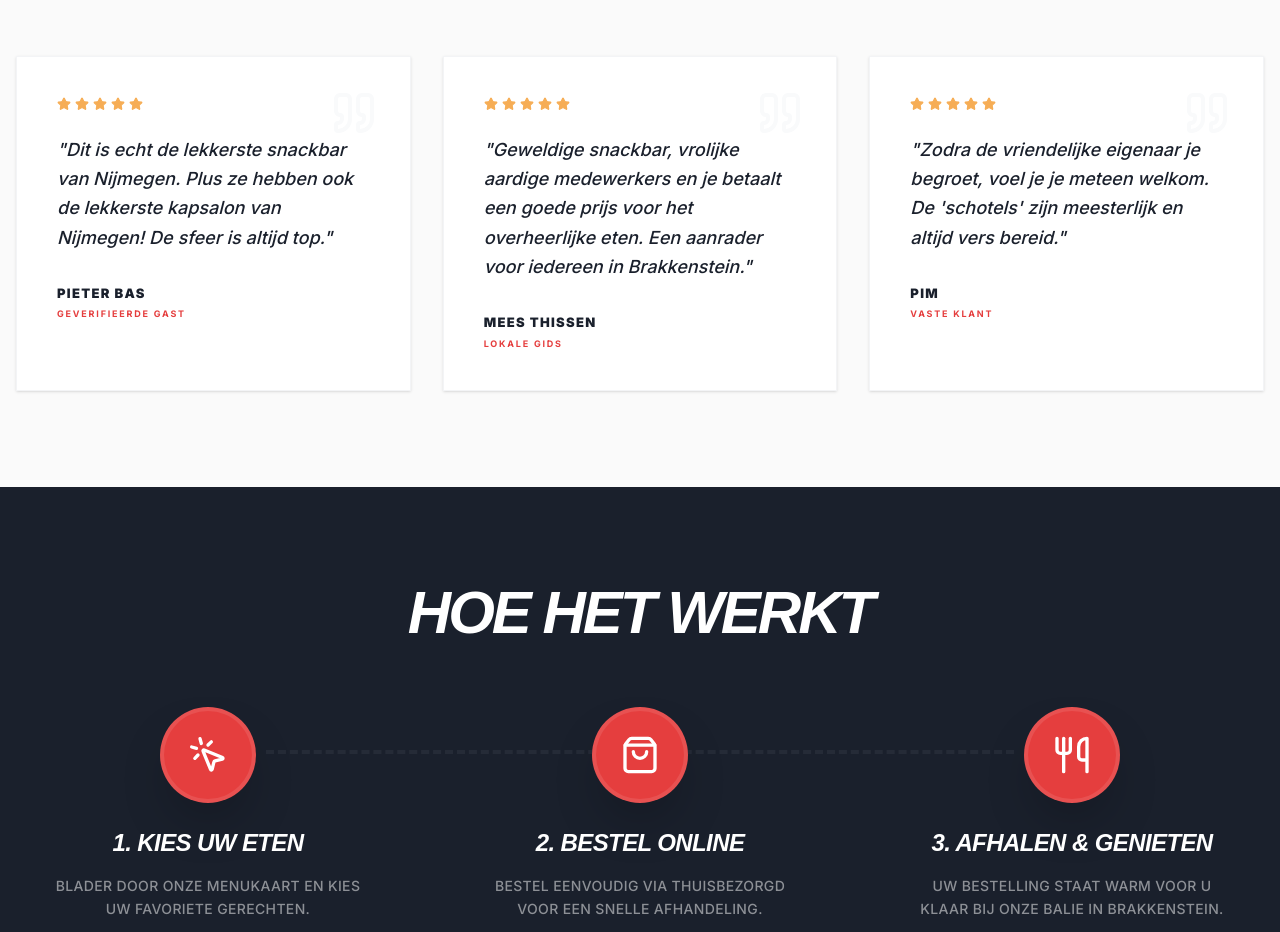
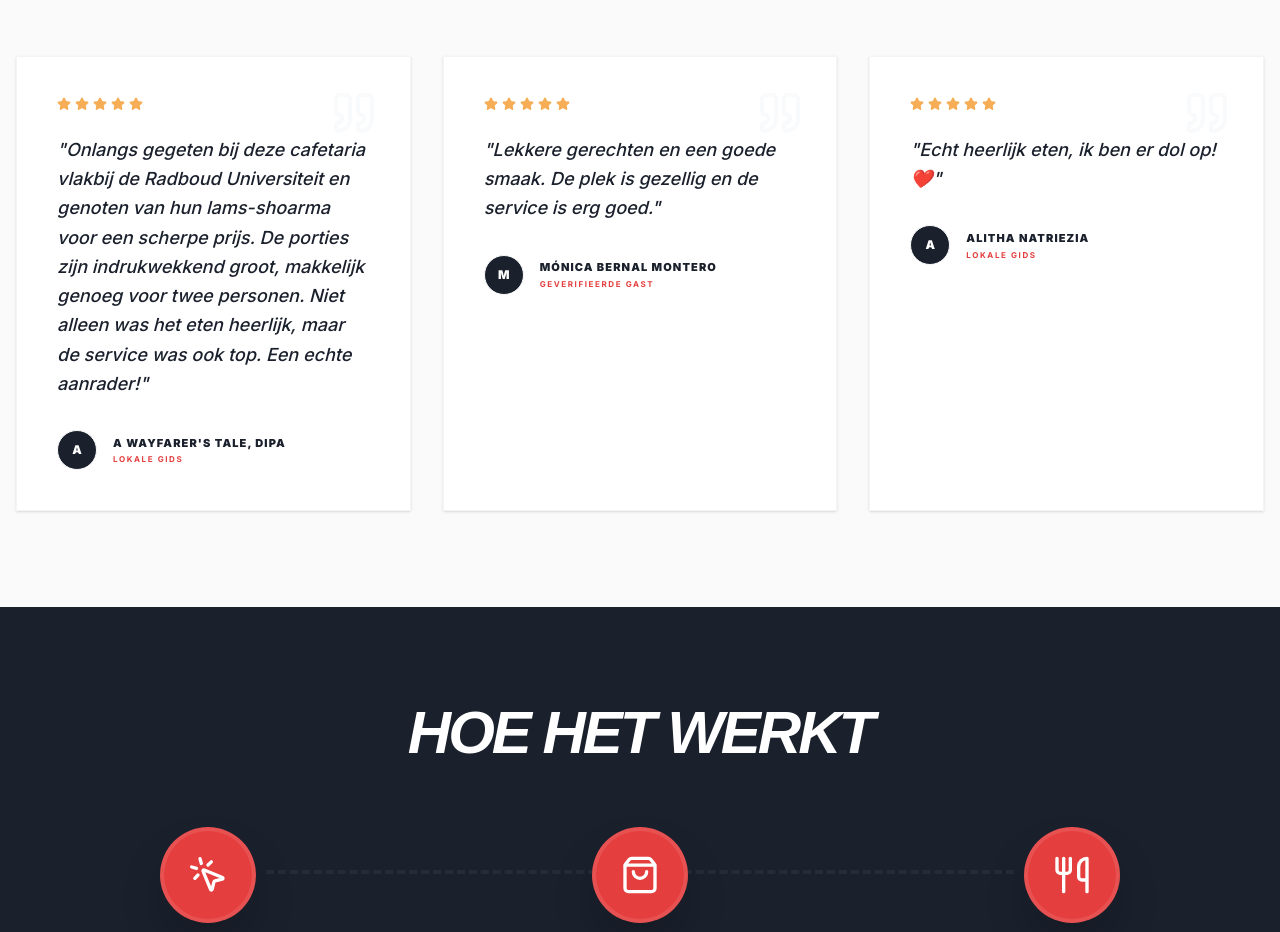
Before and after one commit to maximetdoucet-glitch/Cafeteria-De-Fest, a Next.js app: page / in a window 1280 px wide. Shown: the part 2020-2952 px from the top of the page. Built offline with nearby package versions, Linux system fonts and the light colour scheme.

Commit message:
feat: integrate authentic google reviews from screenshots

```diff
--- a/src/components/pages/ReviewsContent.tsx
+++ b/src/components/pages/ReviewsContent.tsx
@@ -11,60 +11,60 @@ export default function ReviewsContent() {
 
   const allReviews = [
     {
-      name: "Pieter Bas",
-      date: "14 nov 2023",
+      name: "A Wayfarer's Tale, Dipa",
+      date: "2 jaar geleden",
       text: t('reviews.item1.text'),
+      stars: 5,
+      tag: t('reviews.tag.guide')
+    },
+    {
+      name: "Mónica Bernal Montero",
+      date: "10 maanden geleden",
+      text: t('reviews.item2.text'),
       stars: 5,
       tag: t('reviews.tag.verified')
     },
     {
-      name: "Mees Thissen",
-      date: "5 jun 2023",
-      text: t('reviews.item2.text'),
+      name: "Alitha Natriezia",
+      date: "3 jaar geleden",
+      text: t('reviews.item3.text'),
       stars: 5,
       tag: t('reviews.tag.guide')
     },
     {
-      name: "Pim",
-      date: "30 jun 2023",
-      text: t('reviews.item3.text'),
+      name: "Anna Tőkés",
+      date: "8 jaar geleden",
+      text: t('reviews.item4.text'),
       stars: 5,
-      tag: t('reviews.tag.customer')
+      tag: t('reviews.tag.verified')
     },
     {
-      name: "Ina",
-      date: "1 feb 2024",
-      text: t('reviews.item4.text'),
+      name: "Lynn Le",
+      date: "2 jaar geleden",
+      text: t('reviews.item5.text'),
       stars: 5,
-      tag: t('reviews.tag.resident')
+      tag: t('reviews.tag.verified')
     },
     {
-      name: "Lars",
-      date: "12 mrt 2024",
-      text: t('reviews.item5.text'),
-      stars: 4,
-      tag: t('reviews.tag.student')
-    },
-    {
-      name: "Sandra",
-      date: "20 mei 2024",
+      name: "Csaba Bálint",
+      date: "8 jaar geleden",
       text: t('reviews.item6.text'),
       stars: 5,
       tag: t('reviews.tag.verified')
     },
     {
-      name: "Jesse",
-      date: "15 jan 2024",
+      name: "Jelte Schermer",
+      date: "5 jaar geleden",
       text: t('reviews.item7.text'),
-      stars: 4,
-      tag: t('reviews.tag.customer')
+      stars: 5,
+      tag: t('reviews.tag.verified')
     },
     {
-      name: "Bram",
-      date: "3 sep 2023",
+      name: "Bram Thijssen",
+      date: "5 jaar geleden",
       text: t('reviews.item8.text'),
       stars: 5,
-      tag: t('reviews.tag.guide')
+      tag: t('reviews.tag.verified')
     }
   ];
 
@@ -91,7 +91,7 @@ export default function ReviewsContent() {
           </div>
         </section>
 
-        {/* Reviews Grid */}
+         {/* Reviews Grid */}
         <section className="py-24">
           <div className="container mx-auto px-4">
             <div className="columns-1 md:columns-2 lg:columns-3 gap-8 space-y-8">
@@ -113,7 +113,7 @@ export default function ReviewsContent() {
                    </p>
 
                    <div className="flex items-center gap-4">
-                      <div className="w-10 h-10 bg-brand-charcoal rounded-full flex items-center justify-center text-white font-black text-sm">
+                      <div className="w-10 h-10 bg-brand-charcoal rounded-full flex items-center justify-center text-white font-black text-sm overflow-hidden border border-gray-100 shadow-sm">
                          {review.name.charAt(0)}
                       </div>
                       <div>
--- a/src/components/sections/Testimonials.tsx
+++ b/src/components/sections/Testimonials.tsx
@@ -2,7 +2,6 @@
 
 import React from "react";
 import { Star, Quote, ChevronRight } from "lucide-react";
-import Link from "next/link";
 import { useLanguage } from "@/context/LanguageContext";
 
 export default function Testimonials() {
@@ -10,22 +9,22 @@ export default function Testimonials() {
 
   const testimonials = [
     {
-      name: "Pieter Bas",
+      name: "A Wayfarer's Tale, Dipa",
       text: t('testimonials.item1.text'),
       stars: 5,
-      tag: t('testimonials.verified')
+      tag: t('reviews.tag.guide')
     },
     {
-      name: "Mees Thissen",
+      name: "Mónica Bernal Montero",
       text: t('testimonials.item2.text'),
       stars: 5,
-      tag: "Lokale Gids"
+      tag: t('reviews.tag.verified')
     },
     {
-      name: "Pim",
+      name: "Alitha Natriezia",
       text: t('testimonials.item3.text'),
       stars: 5,
-      tag: "Vaste Klant"
+      tag: t('reviews.tag.guide')
     }
   ];
   return (
@@ -54,23 +53,28 @@ export default function Testimonials() {
         </div>
 
         <div className="grid grid-cols-1 md:grid-cols-3 gap-8">
-          {testimonials.map((t, idx) => (
+          {testimonials.map((tr, idx) => (
             <div key={idx} className="bg-white p-8 md:p-10 border border-gray-100 relative group hover:border-brand-red/20 transition-all shadow-sm hover:shadow-xl">
               <Quote className="absolute top-8 right-8 text-gray-50 group-hover:text-brand-red/10 transition-colors" size={48} />
 
               <div className="flex gap-1 mb-6">
-                {[...Array(t.stars)].map((_, i) => (
+                {[...Array(tr.stars)].map((_, i) => (
                   <Star key={i} size={14} className="fill-brand-yellow text-brand-yellow" />
                 ))}
               </div>
 
               <p className="text-brand-charcoal font-medium italic text-lg mb-8 leading-relaxed relative z-10">
-                "{t.text}"
+                &quot;{tr.text}&quot;
               </p>
 
-              <div>
-                <p className="font-black text-brand-charcoal uppercase tracking-widest text-[13px] mb-1">{t.name}</p>
-                <p className="text-brand-red font-bold uppercase tracking-[0.2em] text-[9px]">{t.tag}</p>
+              <div className="flex items-center gap-4">
+                <div className="w-10 h-10 bg-brand-charcoal rounded-full flex items-center justify-center text-white font-black text-xs overflow-hidden border border-gray-50">
+                  {tr.name.charAt(0)}
+                </div>
+                <div>
+                  <p className="font-black text-brand-charcoal uppercase tracking-widest text-[11px] mb-0.5">{tr.name}</p>
+                  <p className="text-brand-red font-bold uppercase tracking-[0.2em] text-[8px]">{tr.tag}</p>
+                </div>
               </div>
             </div>
           ))}
--- a/src/i18n/translations.ts
+++ b/src/i18n/translations.ts
@@ -43,9 +43,9 @@ export const translations = {
     'testimonials.title': 'Wat onze Gasten zeggen',
     'testimonials.subtitle': 'De stem van Brakkenstein. Al jaren een begrip in de wijk.',
     'testimonials.verified': 'Geverifieerde Gast',
-    'testimonials.item1.text': 'Dit is echt de lekkerste snackbar van Nijmegen. Plus ze hebben ook de lekkerste kapsalon van Nijmegen! De sfeer is altijd top.',
-    'testimonials.item2.text': 'Geweldige snackbar, vrolijke aardige medewerkers en je betaalt een goede prijs voor het overheerlijke eten. Een aanrader voor iedereen in Brakkenstein.',
-    'testimonials.item3.text': 'Zodra de vriendelijke eigenaar je begroet, voel je je meteen welkom. De \'schotels\' zijn meesterlijk en altijd vers bereid.',
+    'testimonials.item1.text': 'Onlangs gegeten bij deze cafetaria vlakbij de Radboud Universiteit en genoten van hun lams-shoarma voor een scherpe prijs. De porties zijn indrukwekkend groot, makkelijk genoeg voor twee personen. Niet alleen was het eten heerlijk, maar de service was ook top. Een echte aanrader!',
+    'testimonials.item2.text': 'Lekkere gerechten en een goede smaak. De plek is gezellig en de service is erg goed.',
+    'testimonials.item3.text': 'Echt heerlijk eten, ik ben er dol op! ❤️',
 
     // Location
     'location.title': 'KOM LANGS',
@@ -91,14 +91,14 @@ export const translations = {
     'reviews.cta.title': 'Heb je zelf genoten?',
     'reviews.cta.subtitle': 'Laat een recensie achter op Google en help ons Brakkenstein nog lekkerder te maken.',
     'reviews.cta.button': 'Laat een recensie achter',
-    'reviews.item1.text': 'Dit is echt de lekkerste snackbar van Nijmegen. Plus ze hebben ook de lekkerste kapsalon van Nijmegen! Ik ging hier sowieso 1x in de week een kapsalon scoren toen ik in de buurt woonde.',
-    'reviews.item2.text': 'Geweldige snackbar, vrolijke aardige medewerkers en je betaalt een goede prijs voor het overheerlijke eten. De sfeer is altijd gemoedelijk.',
-    'reviews.item3.text': 'Zeer vriendelijk en netjes. Zeker een aanrader en volgende keer kom ik weer! De friet is precies goed gebakken.',
-    'reviews.item4.text': 'Heerlijke friet, goede service en het is er altijd schoon. Kortom goede ervaring. De porties zijn ruim voldoende.',
-    'reviews.item5.text': 'Meesterlijk zijn de \'schotels\': combi\'s van friet met veel snacks en wat rauwkost. In tentamenperiodes de perfecte plek voor een snelle hap.',
-    'reviews.item6.text': 'Prima friettent, vriendelijke mensen en het eten is altijd warm en vers. De friet speciaal is mijn absolute favoriet.',
-    'reviews.item7.text': 'De variëteit aan snacks en hapjes die ze hier aanbieden is werkelijk indrukwekkend. Altijd goede kwaliteit.',
-    'reviews.item8.text': 'Beste snackbar van Nijmegen-Zuid. Snelle service en super aardig personeel. De kapsalon is nergens zo lekker als hier.',
+    'reviews.item1.text': 'Onlangs gegeten bij deze cafetaria vlakbij de Radboud Universiteit en genoten van hun lams-shoarma voor een scherpe prijs. De porties zijn indrukwekkend groot, makkelijk genoeg voor twee personen. Niet alleen was het eten heerlijk, maar de service was ook top. Een echte aanrader!',
+    'reviews.item2.text': 'Lekkere gerechten en een goede smaak. De plek is gezellig en de service is erg goed.',
+    'reviews.item3.text': 'Echt heerlijk eten, ik ben er dol op! ❤️',
+    'reviews.item4.text': 'Beste restaurant in Nijmegen! Het is echt goedkoop en het eten is geweldig. Hun pizza is heerlijk! De bediening is erg vriendelijk.',
+    'reviews.item5.text': 'Krokante sla, goede hoeveelheid kaas en saus, het vlees is goed gekruid en de frietjes zijn goed gebakken. De mensen die hier werken zijn ook erg vriendelijk. Beste kapsalon in Nijmegen :)',
+    'reviews.item6.text': 'Het eten is perfect, ze geven veel eten, geweldig! Het personeel is erg aardig en vriendelijk, de prijzen zijn laag.',
+    'reviews.item7.text': 'Super vriendelijke eigenaar, goed eten! Absoluut een aanrader',
+    'reviews.item8.text': 'Als je op zoek bent naar een snackbar, zoek dan niet verder! De Fest heeft het meest beleefde en vriendelijke personeel. Bovendien smaakt hun eten geweldig.',
     'reviews.tag.verified': 'Geverifieerde Gast',
     'reviews.tag.guide': 'Lokale Gids',
     'reviews.tag.customer': 'Vaste Klant',
@@ -277,9 +277,9 @@ export const translations = {
     'testimonials.title': 'What our Guests say',
     'testimonials.subtitle': 'The voice of Brakkenstein. A household name in the neighborhood for years.',
     'testimonials.verified': 'Verified Guest',
-    'testimonials.item1.text': 'This is really the best snack bar in Nijmegen. Plus they have the tastiest kapsalon in Nijmegen! The atmosphere is always great.',
-    'testimonials.item2.text': 'Great snack bar, cheerful friendly staff and you pay a good price for the delicious food. Recommended for everyone in Brakkenstein.',
-    'testimonials.item3.text': 'As soon as the friendly owner greets you, you feel welcome immediately. The \'schotels\' are masterpieces and always freshly prepared.',
+    'testimonials.item1.text': 'I recently dined at this cafeteria near Radboud University and had the pleasure of enjoying their lamb shoarma for a reasonable price. The portion size was impressively large, easily satisfying two people. Not only was the food delicious, but the service was also top-notch. Highly recommend!',
+    'testimonials.item2.text': 'Nice dishes with really good taste. The place is pleasant, and the service is very good.',
+    'testimonials.item3.text': 'Really taste food i love it ! ❤️',
 
     // Location
     'location.title': 'VISIT US',
@@ -325,14 +325,14 @@ export const translations = {
     'reviews.cta.title': 'Did you enjoy it yourself?',
     'reviews.cta.subtitle': 'Leave a review on Google and help us make Brakkenstein even tastier.',
     'reviews.cta.button': 'Leave a review',
-    'reviews.item1.text': 'This is really the best snack bar in Nijmegen. Plus they have the tastiest kapsalon in Nijmegen! I went here at least once a week for a kapsalon when I lived nearby.',
-    'reviews.item2.text': 'Great snack bar, cheerful friendly staff and you pay a good price for the delicious food. The atmosphere is always pleasant.',
-    'reviews.item3.text': 'Very friendly and neat. Definitely recommended and next time I\'ll come again! The fries are baked exactly right.',
-    'reviews.item4.text': 'Delicious fries, good service and it\'s always clean. Overall a great experience. The portions are more than enough.',
-    'reviews.item5.text': 'The \'schotels\' are masterpieces: combinations of fries with many snacks and some raw vegetables. During exam periods, the perfect place for a quick bite.',
-    'reviews.item6.text': 'Fine chip shop, friendly people and the food is always warm and fresh. The fries special is my absolute favorite.',
-    'reviews.item7.text': 'The variety of snacks and appetizers they offer here is truly impressive. Always good quality.',
-    'reviews.item8.text': 'Best snack bar in Nijmegen-South. Fast service and super nice staff. The kapsalon is nowhere as tasty as here.',
+    'reviews.item1.text': 'I recently dined at this cafeteria near Radboud University and had the pleasure of enjoying their lamb shoarma for a reasonable price. The portion size was impressively large, easily satisfying two people. Not only was the food delicious, but the service was also top-notch. Highly recommend!',
+    'reviews.item2.text': 'Nice dishes with really good taste. The place is pleasant, and the service is very good.',
+    'reviews.item3.text': 'Really taste food i love it ! ❤️',
+    'reviews.item4.text': 'Best restaurant in Nijmegen! It\'s really cheap and the food is amazing. Their pizza is delicious! The waiters are very friendly.',
+    'reviews.item5.text': 'Crispy lettuce, good amount of cheese and sauce, the meat is well-seasoned and fries are fried properly. The people who work here are also very friendly. Best kapsalon in nijmegen :)',
+    'reviews.item6.text': 'The food is perfect, they give a lot of food to eat, it\'s great! The staff is very nice and friendly, the prices are low.',
+    'reviews.item7.text': 'Super friendly owner, good food! Absolutely a recommendation',
+    'reviews.item8.text': 'When looking for a snackbar, look no further! In my experience the Fest has the most polite and friendly personal. Additionally their food taste awsome.',
     'reviews.tag.verified': 'Verified Guest',
     'reviews.tag.guide': 'Local Guide',
     'reviews.tag.customer': 'Regular Customer',
@@ -511,9 +511,9 @@ export const translations = {
     'testimonials.title': 'Was unsere Gäste sagen',
     'testimonials.subtitle': 'Die Stimme von Brakkenstein. Seit Jahren ein Begriff im Viertel.',
     'testimonials.verified': 'Verifizierter Gast',
-    'testimonials.item1.text': 'Das ist wirklich die beste Snackbar in Nimwegen. Außerdem haben sie den leckersten Kapsalon in Nimwegen! Die Atmosphäre ist immer top.',
-    'testimonials.item2.text': 'Tolle Snackbar, fröhliche, nette Mitarbeiter und man zahlt einen guten Preis für das köstliche Essen. Ein Muss für jeden in Brakkenstein.',
-    'testimonials.item3.text': 'Sobald der freundliche Besitzer dich begrüßt, fühlst du dich sofort willkommen. Die \'Schotels\' sind meisterhaft und immer frisch zubereitet.',
+    'testimonials.item1.text': 'Ich habe vor kurzem in dieser Cafeteria in der Nähe der Radboud-Universität gegessen und kam in den Genuss ihres Lamm-Shoarmas zu einem fairen Preis. Die Portionen sind beeindruckend groß und reichen locker für zwei Personen. Nicht nur das Essen war köstlich, auch der Service war erstklassig. Sehr zu empfehlen!',
+    'testimonials.item2.text': 'Leckere Gerichte mit wirklich gutem Geschmack. Der Ort ist angenehm und der Service ist sehr gut.',
+    'testimonials.item3.text': 'Wirklich leckeres Essen, ich liebe es! ❤️',
 
     // Location
     'location.title': 'BESUCHEN SIE UNS',
@@ -559,14 +559,14 @@ export const translations = {
     'reviews.cta.title': 'Hat es Ihnen selbst gefallen?',
     'reviews.cta.subtitle': 'Hinterlassen Sie eine Bewertung auf Google und helfen Sie uns, Brakkenstein noch leckerer zu machen.',
     'reviews.cta.button': 'Bewertung hinterlassen',
-    'reviews.item1.text': 'Das ist wirklich die beste Snackbar in Nimwegen. Außerdem haben sie den leckersten Kapsalon in Nimwegen! Ich habe mir hier mindestens einmal pro Woche einen Kapsalon geholt, als ich in der Nähe wohnte.',
-    'reviews.item2.text': 'Tolle Snackbar, fröhliche, nette Mitarbeiter und man zahlt einen guten Preis für das köstliche Essen. Die Atmosphäre ist immer angenehm.',
-    'reviews.item3.text': 'Sehr freundlich und ordentlich. Auf jeden Fall zu empfehlen und beim nächsten Mal komme ich wieder! Die Pommes sind genau richtig gebacken.',
-    'reviews.item4.text': 'Köstliche Pommes, guter Service und es ist immer sauber. Insgesamt eine tolle Erfahrung. Die Portionen sind mehr als ausreichend.',
-    'reviews.item5.text': 'Meisterhaft sind die \'Schotels\': Kombinationen aus Pommes mit vielen Snacks und etwas Rohkost. In Prüfungszeiten der perfekte Ort für einen schnellen Snack.',
-    'reviews.item6.text': 'Prima Imbiss, freundliche Leute und das Essen ist immer warm und frisch. Die Pommes Spezial sind mein absoluter Favorit.',
-    'reviews.item7.text': 'Die Vielfalt an Snacks und Häppchen, die hier angeboten werden, ist wirklich beeindruckend. Immer gute Qualität.',
-    'reviews.item8.text': 'Beste Snackbar in Nimwegen-Süd. Schneller Service und super nettes Personal. Den Kapsalon gibt es nirgendwo so lecker wie hier.',
+    'reviews.item1.text': 'Ich habe vor kurzem in dieser Cafeteria in der Nähe der Radboud-Universität gegessen und kam in den Genuss ihres Lamm-Shoarmas zu einem fairen Preis. Die Portionen sind beeindruckend groß und reichen locker für zwei Personen. Nicht nur das Essen war köstlich, auch der Service war erstklassig. Sehr zu empfehlen!',
+    'reviews.item2.text': 'Leckere Gerichte mit wirklich gutem Geschmack. Der Ort ist angenehm und der Service ist sehr gut.',
+    'reviews.item3.text': 'Wirklich leckeres Essen, ich liebe es! ❤️',
+    'reviews.item4.text': 'Bestes Restaurant in Nimwegen! Es ist wirklich günstig und das Essen ist fantastisch. Ihre Pizza ist köstlich! Die Kellner sind sehr freundlich.',
+    'reviews.item5.text': 'Knackiger Salat, eine gute Menge Käse und Sauce, das Fleisch ist gut gewürzt und die Pommes sind genau richtig frittiert. Die Leute, die hier arbeiten, sind auch sehr freundlich. Bestes Kapsalon in Nimwegen :)',
+    'reviews.item6.text': 'Das Essen ist perfekt, sie geben viel zu essen, es ist toll! Das Personal ist sehr nett und freundlich, die Preise sind niedrig.',
+    'reviews.item7.text': 'Super freundlicher Besitzer, gutes Essen! Absolut empfehlenswert',
+    'reviews.item8.text': 'Wenn Sie auf der Suche nach einer Snackbar sind, suchen Sie nicht weiter! De Fest hat das höflichste und freundlichste Personal. Außerdem schmeckt das Essen fantastisch.',
     'reviews.tag.verified': 'Verifizierter Gast',
     'reviews.tag.guide': 'Local Guide',
     'reviews.tag.customer': 'Stammkunde',
```
